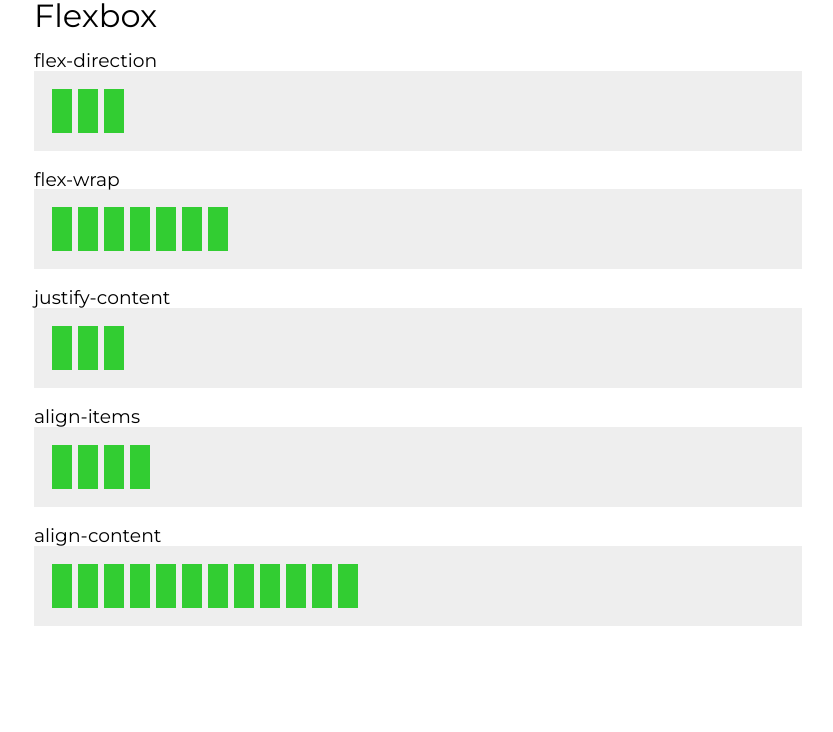
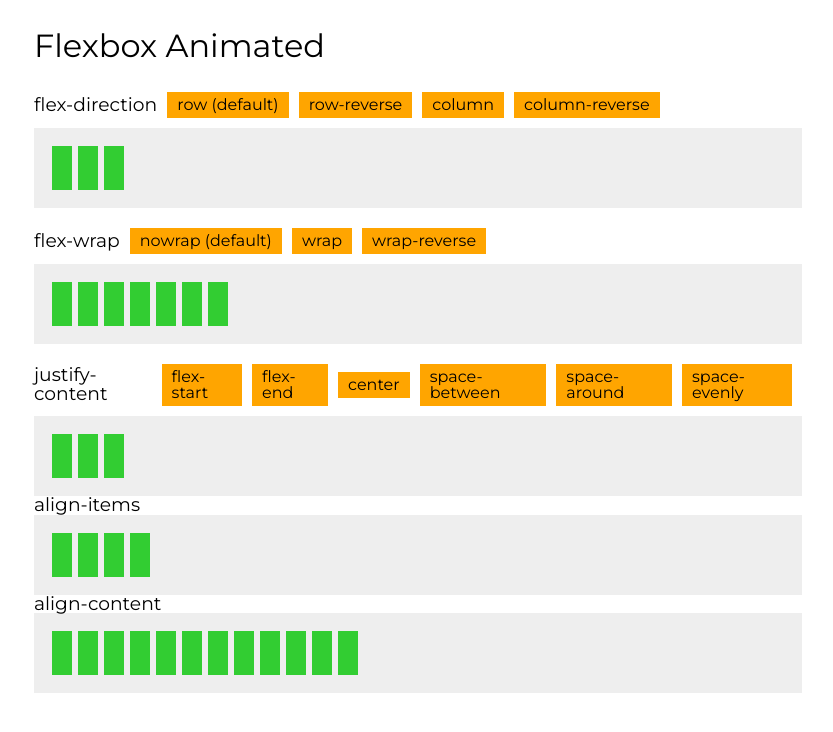
Before and after one commit to castlemaninc/flexbox-visualizer, a plain HTML site: page index.html in a window 1280 px wide. Shown: the whole page, without its empty margins (222-1055 px from the left). Drawn offline with nearby package versions, Linux system fonts and the light colour scheme.

Commit message:
adding a control panel with buttons to top three rows

```diff
--- a/css/flexbox.css
+++ b/css/flexbox.css
@@ -1,3 +1,8 @@
 .container-1, .container-2, .container-3, .container-4, .container-5 {
 	display: flex;
 }
+
+.control-panel {
+	display: flex;
+	align-items: center;
+}
--- a/css/style.css
+++ b/css/style.css
@@ -16,8 +16,28 @@ h6 { font-size: .75em; }
 	margin-left: auto;
 }
 
-section {
+header {
+	margin-top: 30px;
+	margin-bottom: 30px;
+}
+
+.control-panel {
 	margin-top: 20px;
+	margin-bottom: 10px;
+}
+
+.control-panel h3 {
+	margin-right: 10px;
+}
+
+.control-panel .btn {
+	background-color: orange;
+	margin-right: 10px;
+	padding: 5px 10px;
+}
+
+.control-panel .btn:hover {
+	background-color: darkorange;
 }
 
 .container-1, .container-2, .container-3, .container-4, .container-5 {
--- a/index.html
+++ b/index.html
@@ -8,11 +8,18 @@
 	<link href="https://fonts.googleapis.com/css?family=Montserrat" rel="stylesheet">
 </head>
 <body>
-
 	<div class="site-container">
-		<h1>Flexbox</h1>
+		<header>
+			<h1>Flexbox Animated</h1>
+		</header>
 		<section>
+			<div class="control-panel">
 				<h3>flex-direction</h3>
+				<div class="btn row">row (default)</div>
+				<div class="btn row-reverse">row-reverse</div>
+				<div class="btn column">column</div>
+				<div class="btn column-reverse">column-reverse</div>
+			</div>
 			<div class="container-1">
 				<div class="box"></div>
 				<div class="box"></div>
@@ -20,7 +27,12 @@
 			</div>
 		</section>
 		<section>
+			<div class="control-panel">
 				<h3>flex-wrap</h3>
+				<div class="btn nowrap">nowrap (default)</div>
+				<div class="btn wrap">wrap</div>
+				<div class="btn wrap-reverse">wrap-reverse</div>
+			</div>
 			<div class="container-2">
 				<div class="box"></div>
 				<div class="box"></div>
@@ -32,7 +44,15 @@
 			</div>
 		</section>
 		<section>
+			<div class="control-panel">
 				<h3>justify-content</h3>
+				<div class="btn flex-start">flex-start</div>
+				<div class="btn flex-end">flex-end</div>
+				<div class="btn center">center</div>
+				<div class="btn space-between">space-between</div>
+				<div class="btn space-around">space-around</div>
+				<div class="btn space-evenly">space-evenly</div>
+			</div>
 			<div class="container-3">
 				<div class="box"></div>
 				<div class="box"></div>
@@ -66,8 +86,10 @@
 			</div>
 		</section>
 	</div>
+
 <!-- jQuery -->
 <script src="https://code.jquery.com/jquery-3.3.1.min.js" integrity="sha256-FgpCb/KJQlLNfOu91ta32o/NMZxltwRo8QtmkMRdAu8=" crossorigin="anonymous"></script>
 <script src="js/actions.js"></script>
+
 </body>
 </html>
```
Lines whose indentation alone changed are shown as unchanged.
